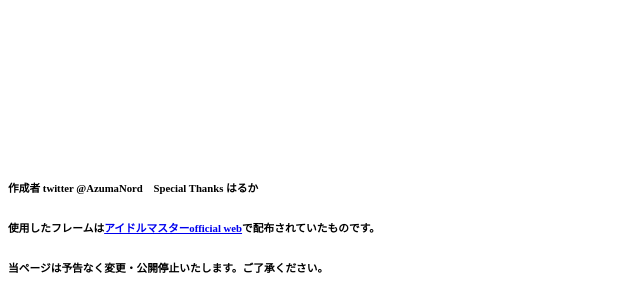
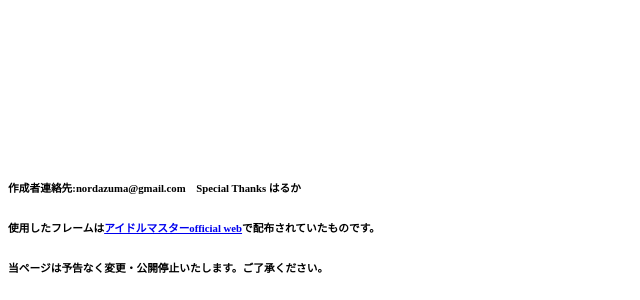
Before and after one commit to cafeparade/cafeparade.github.io, a plain HTML site: page index.html in a window 1280 px wide. Shown: the part 1233-1533 px from the top of the page, 0-640 px from the left. Drawn offline with nearby package versions, Linux system fonts and the light colour scheme.

Commit message:
Update index.html

```diff
--- a/index.html
+++ b/index.html
@@ -55,7 +55,7 @@
             <h1 id="alert" style="color: red"></h1>
             <canvas id="result" width="640" height="800"></canvas>
         </div>
-        <h6>作成者 twitter @AzumaNord　Special Thanks はるか</h6>
+        <h6>作成者連絡先:nordazuma@gmail.com　Special Thanks はるか</h6>
         <h6>使用したフレームは<a href="https://idolmaster-official.jp/news/01_409.html">アイドルマスターofficial web</a>で配布されていたものです。
         <h6>当ページは予告なく変更・公開停止いたします。ご了承ください。</h6>
     </body>
```
